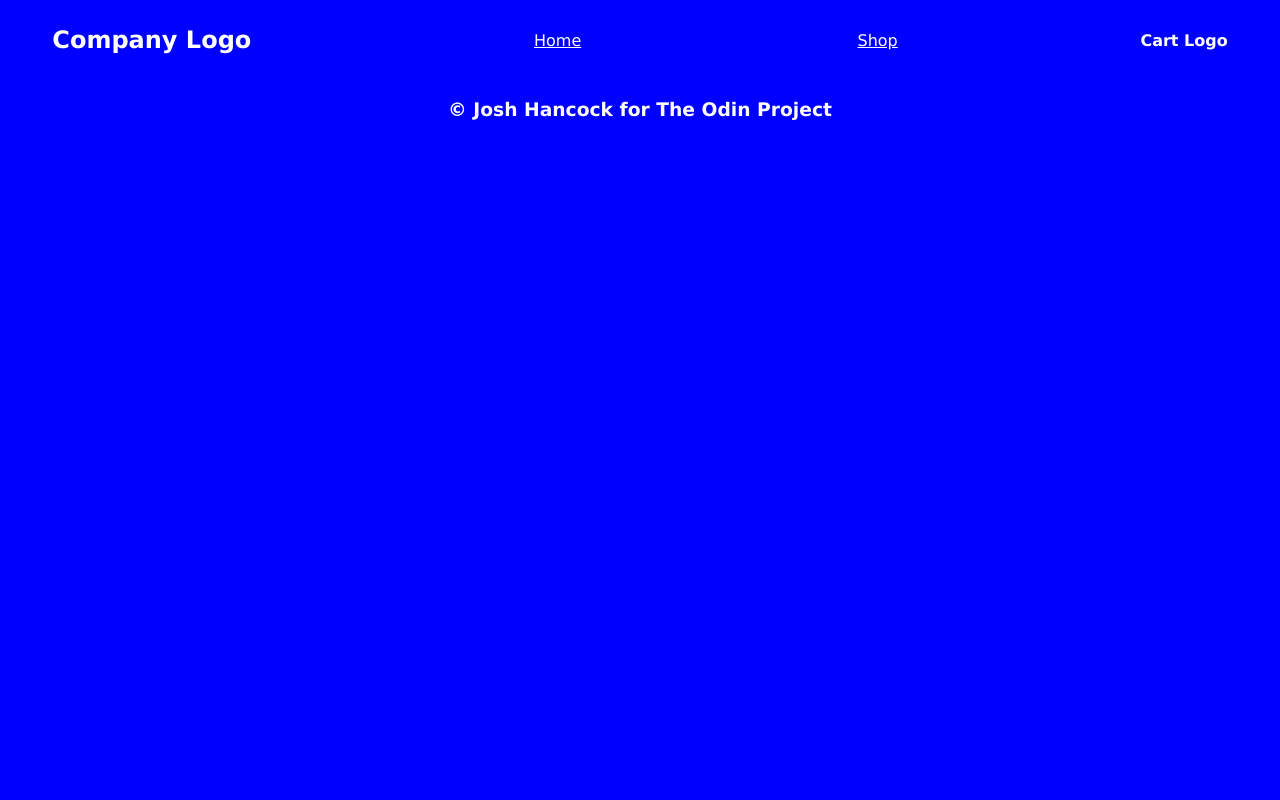
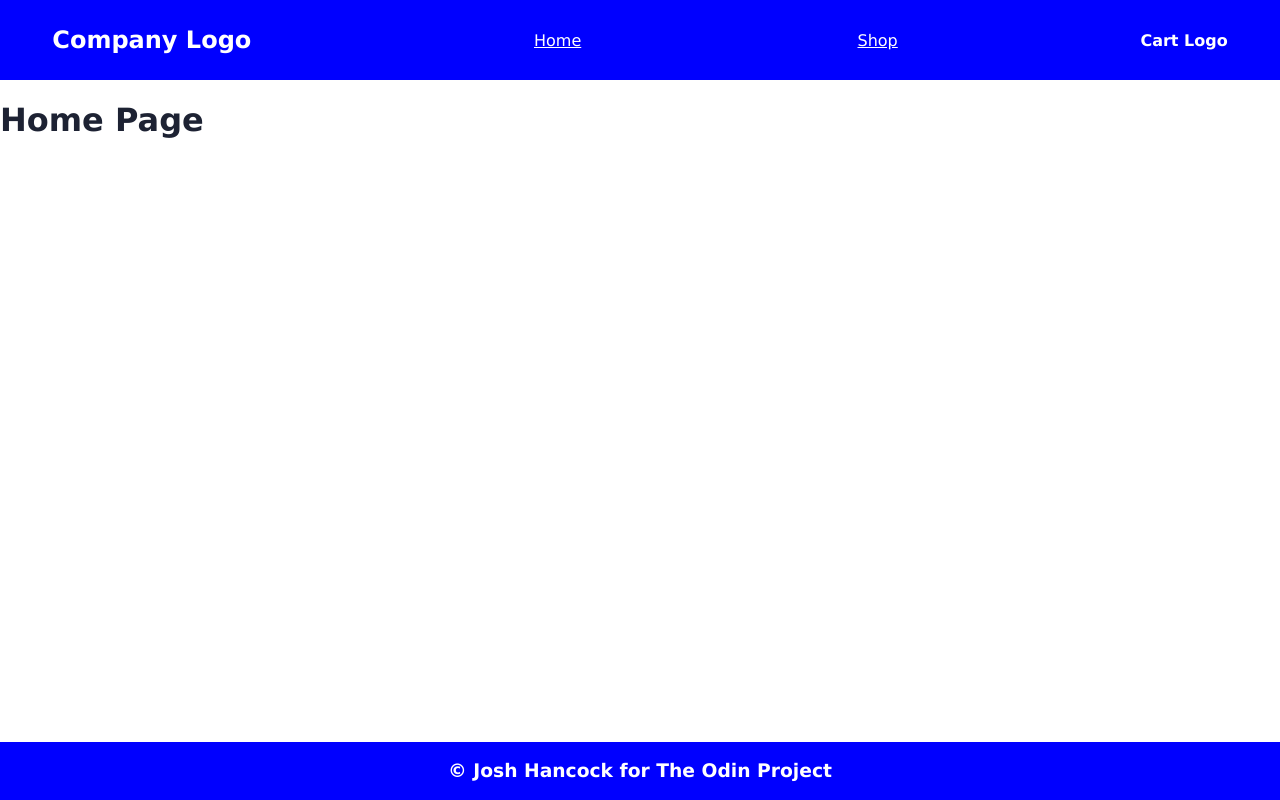
Before and after one commit to livingicon/shopping-cart, a React (Create React App) app: page / in a window 1280 px wide. Built offline with nearby package versions, Linux system fonts and the light colour scheme.

Commit message:
Change home path to empty so it loads the home page automatically

```diff
--- a/src/App.js
+++ b/src/App.js
@@ -5,6 +5,7 @@
 import Nav from "./components/Nav";
 import Main from "./components/Main";
 import Footer from "./components/Footer";
+// import Home from "./components/Main/Home";
 
 const App = () => {
   // change Main to Nav?
--- a/src/components/Main.js
+++ b/src/components/Main.js
@@ -5,14 +5,14 @@
 import Home from "./Main/Home";
 import Shop from "./Main/Shop";
 
-const Main = () => { //delete?
-
+const Main = () => {
   return (
-  <Routes>
-    <Route path="/home" element={<Home />} />
-    <Route path="/shop" element={<Shop />} />
-  </Routes>
-    // this actually needs to be home
+    <div>
+      <Routes>
+        <Route path="" element={<Home />} />
+        <Route path="/shop" element={<Shop />} />
+      </Routes>
+    </div>
   )
 }
 
--- a/src/components/Main/Home.js
+++ b/src/components/Main/Home.js
@@ -5,7 +5,9 @@
 const Home = () => {
 
   return (
-    <h1>Home Page</h1>
+    <div>
+      <h1>Home Page</h1>
+    </div>
   )
 }
 
```
